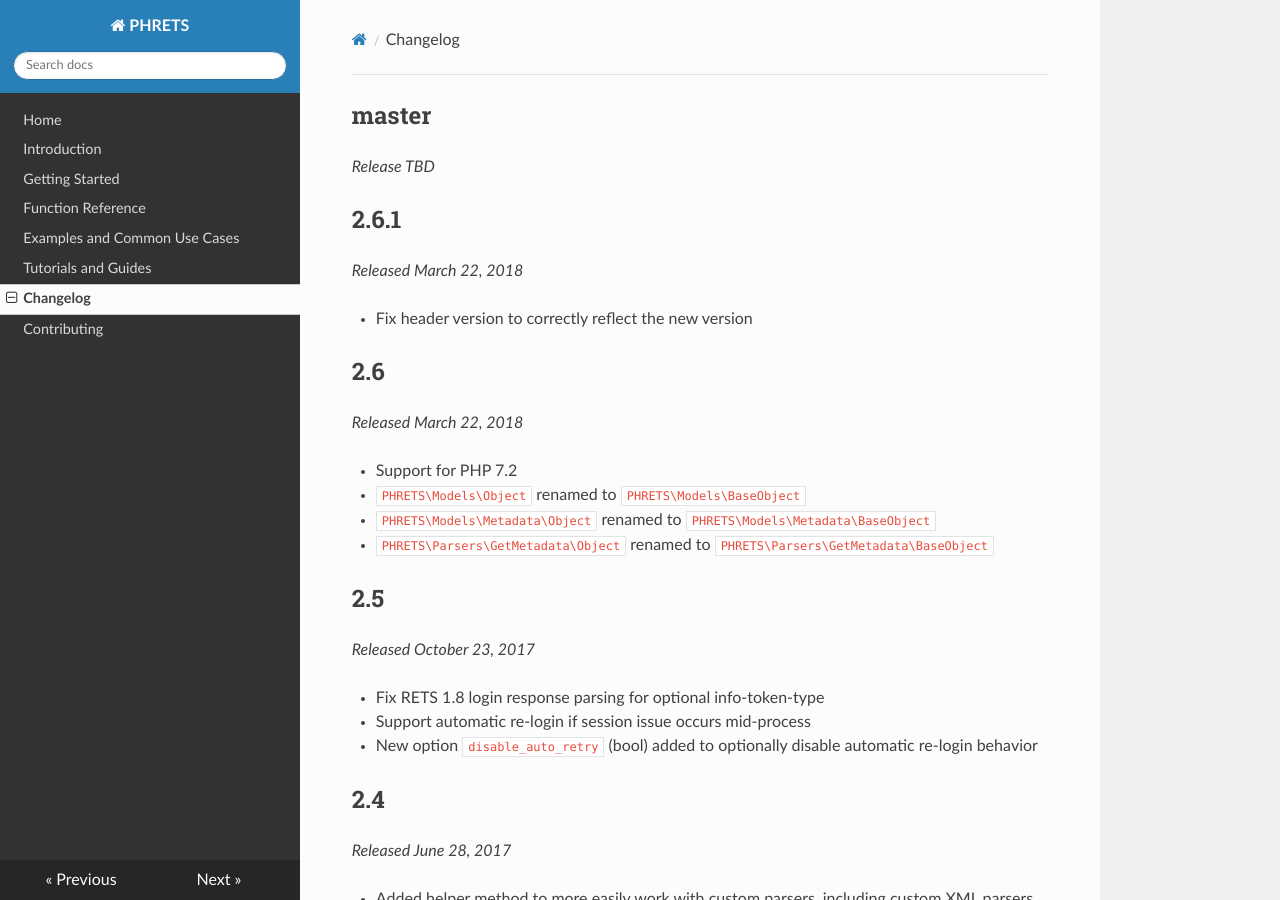
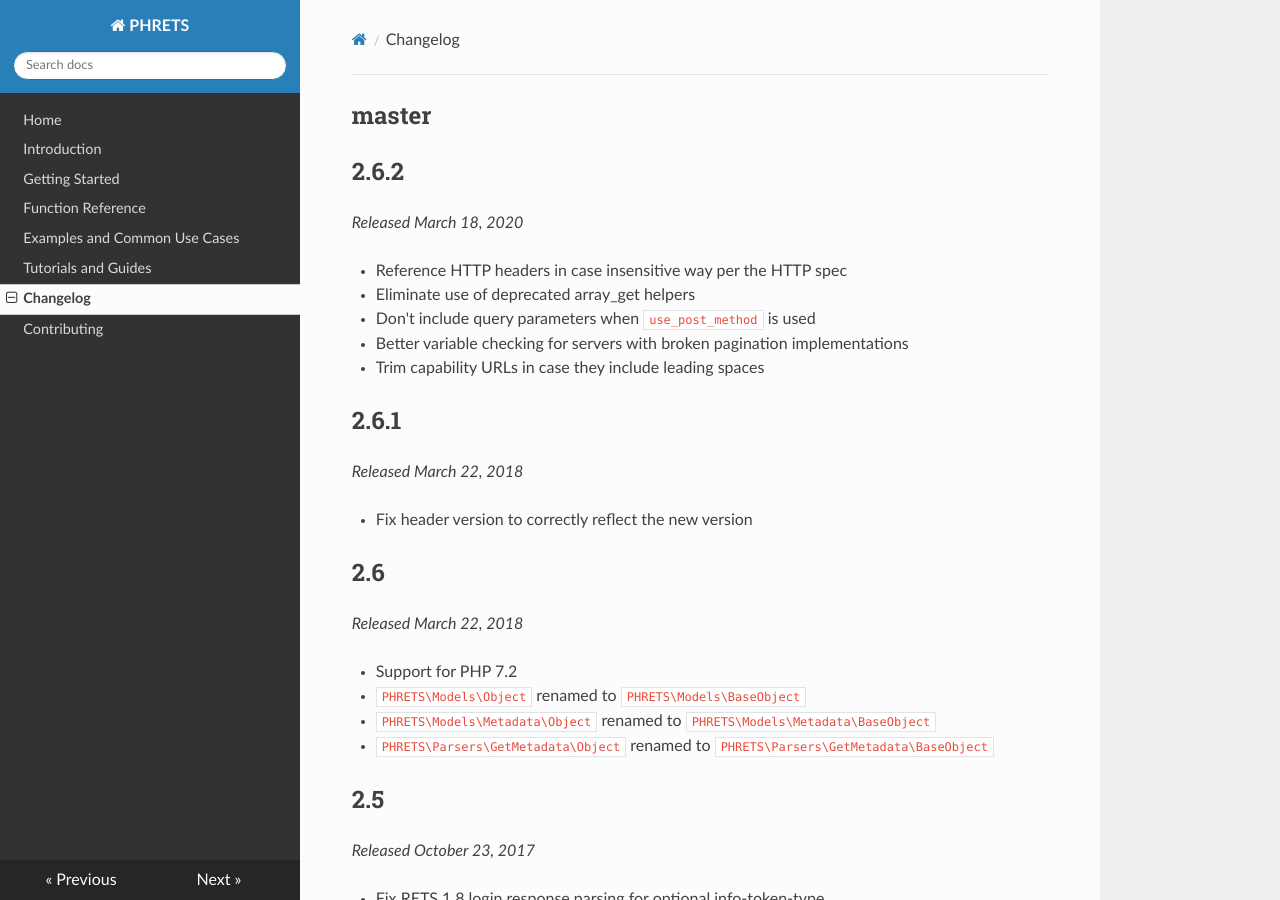
Before and after one commit to troydavisson/PHRETS, an MkDocs documentation site: the page built from docs/changelog.md, in a window 1280 px wide and 900 px high. Built offline with MkDocs 1.6.1, drawn with Linux system fonts in a browser that asks for light colours; nearby versions of some CDN libraries; old or Windows-style settings are respelled for this version of MkDocs.

Commit message:
2.6.2 release

```diff
--- a/docs/changelog.md
+++ b/docs/changelog.md
@@ -1,6 +1,14 @@
 ## master
 
-_Release TBD_
+## 2.6.2
+
+_Released March 18, 2020_
+
+* Reference HTTP headers in case insensitive way per the HTTP spec
+* Eliminate use of deprecated array_get helpers
+* Don't include query parameters when `use_post_method` is used
+* Better variable checking for servers with broken pagination implementations
+* Trim capability URLs in case they include leading spaces
 
 ## 2.6.1
 
```
Also changed, not shown: 1 other file.
